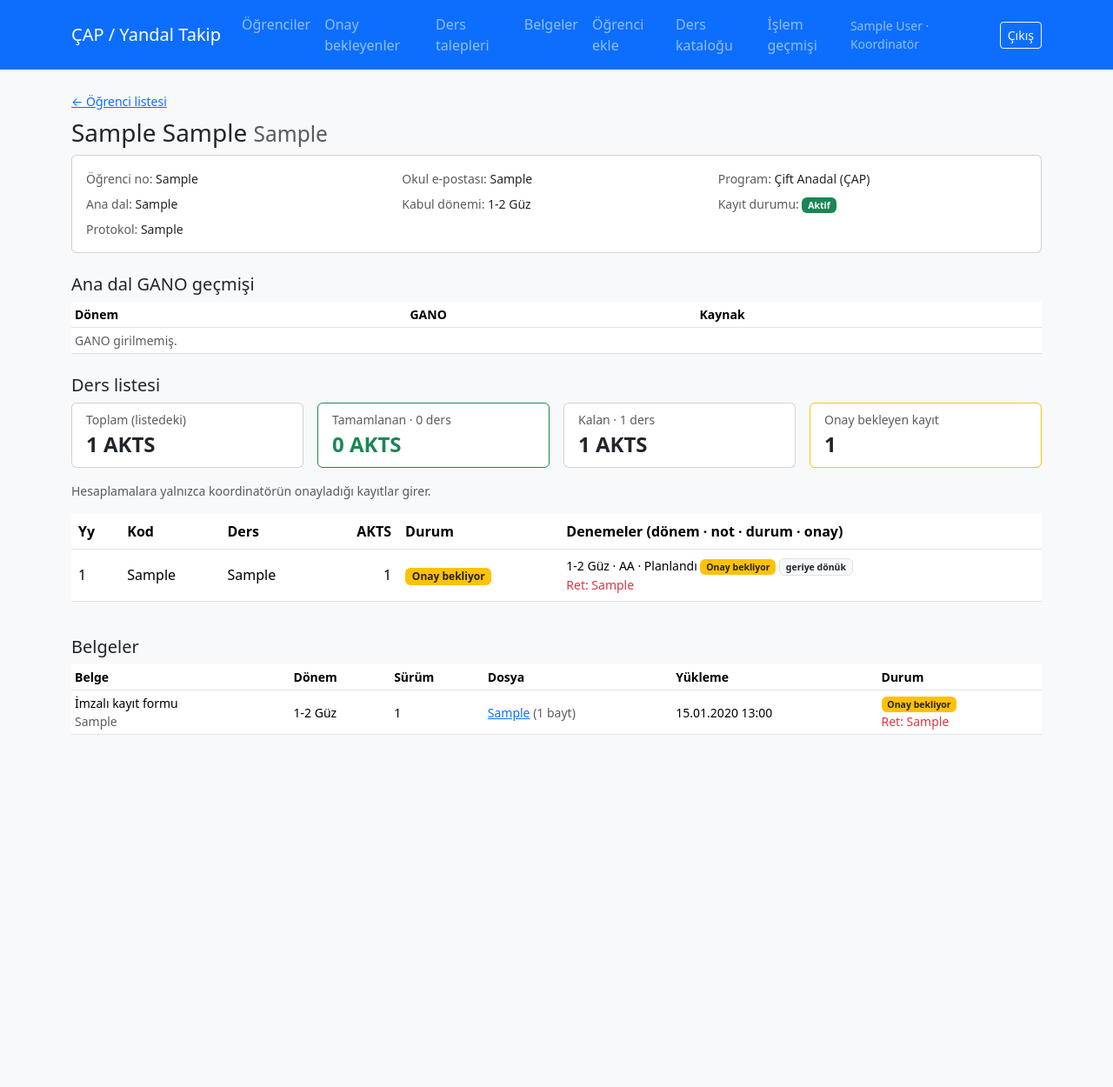
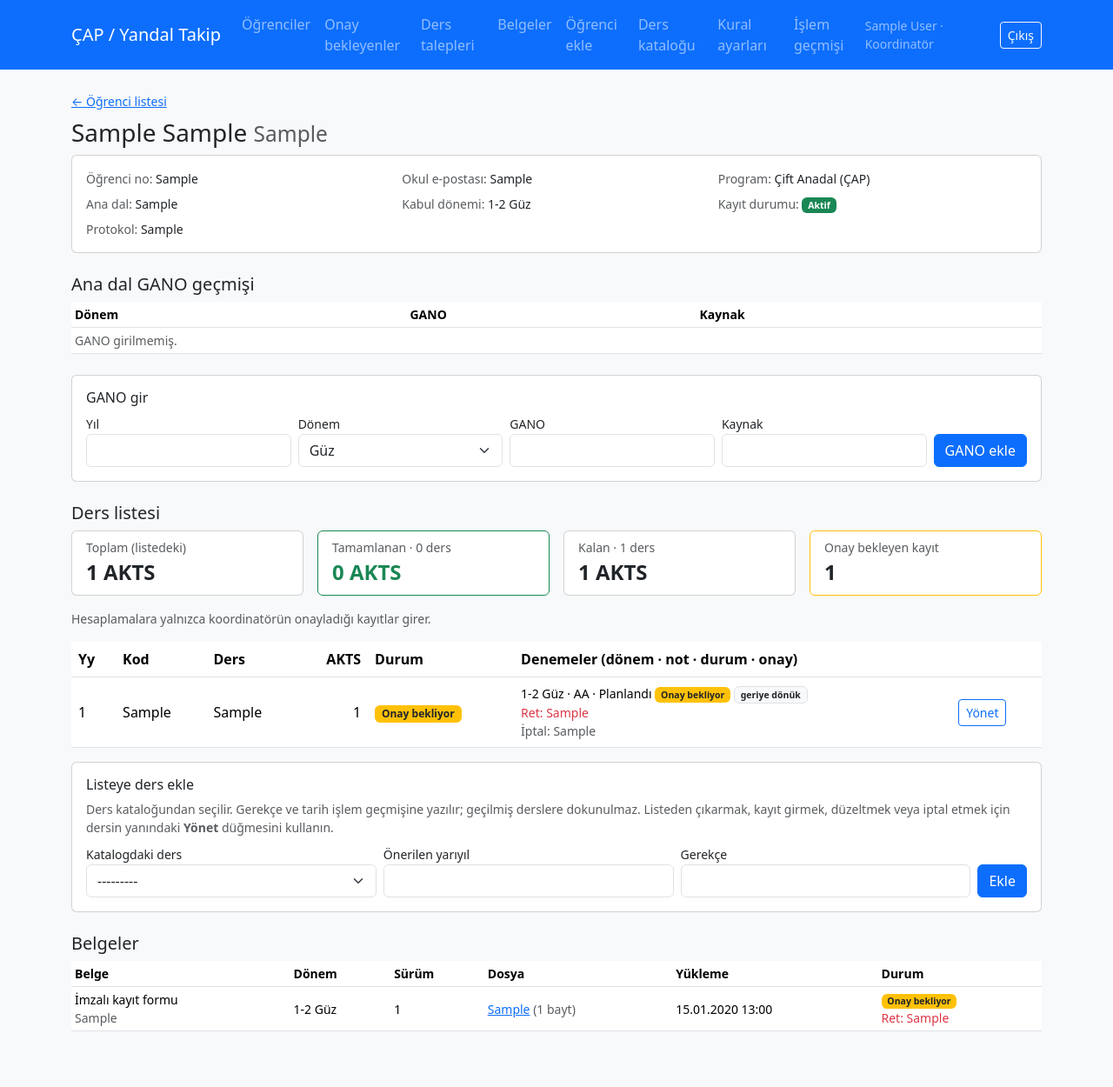
Before and after one commit to Berkaytemur19/cap-yandal-takip, a Django app: page /ogrenciler/1/ in a window 1280 px wide. Shown: the whole page at 87% size. Before the commit the page ends 845 px from the top, so only its background shows below. Run offline with Django 5.2, Linux system fonts and the light colour scheme; a user stored in the database is signed in; tables that the repository leaves empty hold one stand-in row (values such as "Sample post").

Commit message:
Koordinatör ekranları: GANO, ders listesi, kayıt düzeltme/iptal, kural ayarları
- Öğrenci kartında GANO girişi (kaynağıyla) ve listeye gerekçeli ders ekleme
- Ders yönetimi sayfası: kayıt girme (geriye dönük dahil), gerekçeli düzeltme ve iptal, listeden çıkarma
- Kural ayarları sayfası: yeni değer yeni sürüm olarak eklenir; bölüm başkanı salt okunur görür
- test_koordinator_islemleri.py (19 test)

Co-Authored-By: Claude Opus 5.5 <noreply@anthropic.com>

```diff
--- a/takip/forms.py
+++ b/takip/forms.py
@@ -2,8 +2,8 @@ from django import forms
 from django.core.validators import RegexValidator
 
 from .models import (
-    DONEMLI_BELGE_TURLERI, AkademikDonem, BelgeTuru, DenemeDurumu, Ders, DersDenemesi, DersTuru, DonemTuru, OgrenciDers, OnayDurumu,
-    ProgramTuru, Protokol,
+    DONEMLI_BELGE_TURLERI, AkademikDonem, BelgeTuru, DenemeDurumu, Ders, DersDenemesi, DersTuru, DonemTuru, HarfNotu,
+    OgrenciDers, OnayDurumu, ProgramTuru, Protokol,
 )
 
 
@@ -142,3 +142,52 @@ class BelgeYukleForm(BootstrapMixin, forms.Form):
         if veri.get('tur') in DONEMLI_BELGE_TURLERI and not veri.get('donem'):
             self.add_error('donem', 'Bu belge türü için dönem seçilmesi zorunludur.')
         return veri
+
+
+# ---------------------------------------------------------------------------
+# Koordinatörün öğrenci kartındaki işlemleri
+# ---------------------------------------------------------------------------
+
+class DonemAlanlariMixin(forms.Form):
+    """Akademik dönemi yıl + dönem türü olarak alır; view donem_bul_veya_ekle ile kaydı bulur."""
+
+    yil = forms.IntegerField(label='Yıl', min_value=2000, max_value=2100, help_text='2025-2026 için 2025')
+    donem_turu = forms.ChoiceField(label='Dönem', choices=DonemTuru.choices)
+
+
+class GanoForm(BootstrapMixin, DonemAlanlariMixin):
+    gano = forms.DecimalField(label='GANO', min_value=0, max_value=4, max_digits=3, decimal_places=2)
+    kaynak = forms.CharField(
+        label='Kaynak', max_length=300, help_text='Örn: OBİS transkripti, 12.02.2026',
+    )
+
+
+class ListeyeDersEkleForm(BootstrapMixin, forms.Form):
+    ders = forms.ModelChoiceField(label='Katalogdaki ders', queryset=Ders.objects.filter(aktif=True))
+    yariyil = forms.IntegerField(label='Önerilen yarıyıl', min_value=1, max_value=8, required=False)
+    gerekce = forms.CharField(label='Gerekçe', max_length=500)
+
+
+class DenemeForm(BootstrapMixin, DonemAlanlariMixin):
+    """Koordinatörün girdiği ders kaydı (doğrudan onaylı). Düzeltmede gerekçe de istenir."""
+
+    durum = forms.ChoiceField(label='Durum', choices=DenemeDurumu.choices)
+    harf_notu = forms.ChoiceField(
+        label='Harf notu', choices=[('', '—')] + HarfNotu.choices, required=False,
+        help_text='Yalnızca Geçti / Kaldı için.',
+    )
+    geriye_donuk = forms.BooleanField(
+        label='Geriye dönük giriş (sistem açılmadan önce alınmış ders)', required=False,
+    )
+
+
+class DenemeDuzeltForm(DenemeForm):
+    gerekce = forms.CharField(label='Düzeltme gerekçesi', max_length=500)
+
+    def __init__(self, *args, **kwargs):
+        super().__init__(*args, **kwargs)
+        del self.fields['geriye_donuk']
+
+
+class KuralAyariForm(BootstrapMixin, forms.Form):
+    deger = forms.DecimalField(label='Yeni değer', max_digits=8, decimal_places=2)
--- a/takip/templates/takip/_ders_listesi.html
+++ b/takip/templates/takip/_ders_listesi.html
@@ -17,7 +17,7 @@
 
 <div class="table-responsive">
 <table class="table bg-white align-middle">
-  <thead><tr><th>Yy</th><th>Kod</th><th>Ders</th><th class="text-end">AKTS</th><th>Durum</th><th>Denemeler (dönem · not · durum · onay)</th></tr></thead>
+  <thead><tr><th>Yy</th><th>Kod</th><th>Ders</th><th class="text-end">AKTS</th><th>Durum</th><th>Denemeler (dönem · not · durum · onay)</th>{% if user.koordinator_mu %}<th></th>{% endif %}</tr></thead>
   <tbody>
   {% for k in kalemler %}
     {% with d=k.ozet_durum %}
@@ -34,13 +34,15 @@
             <span class="badge bg-{{ den.onay_durumu|rozet }}">{{ den.get_onay_durumu_display }}</span>
             {% if den.geriye_donuk %}<span class="badge bg-light text-dark border">geriye dönük</span>{% endif %}
             {% if den.red_gerekcesi %}<div class="text-danger">Ret: {{ den.red_gerekcesi }}</div>{% endif %}
+            {% if den.iptal_gerekcesi %}<div class="text-muted">İptal: {{ den.iptal_gerekcesi }}</div>{% endif %}
           </div>
         {% empty %}<span class="text-muted">—</span>{% endfor %}
       </td>
+      {% if user.koordinator_mu %}<td><a class="btn btn-sm btn-outline-primary" href="{% url 'kalem_detay' k.pk %}">Yönet</a></td>{% endif %}
     </tr>
     {% endwith %}
   {% empty %}
-    <tr><td colspan="6" class="text-muted">Ders listesi boş.</td></tr>
+    <tr><td colspan="7" class="text-muted">Ders listesi boş.</td></tr>
   {% endfor %}
   </tbody>
 </table>
--- /dev/null
+++ b/takip/templates/takip/_satir_formu.html
@@ -0,0 +1,20 @@
+{# Etiketli, yan yana alanlardan oluşan kısa form. Kullanım: include with form=... action=... dugme=... #}
+<form method="post" action="{{ action }}" class="row g-2 align-items-end" novalidate>
+  {% csrf_token %}
+  {% for hata in form.non_field_errors %}<div class="col-12 text-danger small">{{ hata }}</div>{% endfor %}
+  {% for alan in form %}
+    {% if alan.field.widget.input_type == 'checkbox' %}
+      <div class="col-auto"><div class="form-check">
+        <input type="checkbox" name="{{ alan.html_name }}" id="{{ alan.id_for_label }}" class="form-check-input" {% if alan.value %}checked{% endif %}>
+        <label class="form-check-label small" for="{{ alan.id_for_label }}">{{ alan.label }}</label>
+      </div></div>
+    {% else %}
+      <div class="col-sm-6 col-md">
+        <label class="form-label small mb-0" for="{{ alan.id_for_label }}">{{ alan.label }}</label>
+        {{ alan }}
+        {% for hata in alan.errors %}<div class="text-danger small">{{ hata }}</div>{% endfor %}
+      </div>
+    {% endif %}
+  {% endfor %}
+  <div class="col-auto"><button class="btn btn-primary">{{ dugme }}</button></div>
+</form>
--- a/takip/templates/takip/ogrenci_detay.html
+++ b/takip/templates/takip/ogrenci_detay.html
@@ -18,9 +18,25 @@
   {% endfor %}
   </tbody>
 </table>
+{% if gano_form %}
+<div class="card mb-4"><div class="card-body">
+  <h3 class="h6">GANO gir</h3>
+  {% url 'gano_gir' ogrenci.pk as gano_url %}
+  {% include 'takip/_satir_formu.html' with form=gano_form action=gano_url dugme='GANO ekle' %}
+</div></div>
+{% endif %}
 
 <h2 class="h5">Ders listesi</h2>
 {% include 'takip/_ders_listesi.html' %}
+{% if liste_form %}
+<div class="card mb-4"><div class="card-body">
+  <h3 class="h6">Listeye ders ekle</h3>
+  <p class="small text-muted mb-2">Ders kataloğundan seçilir. Gerekçe ve tarih işlem geçmişine yazılır; geçilmiş derslere dokunulmaz.
+    Listeden çıkarmak, kayıt girmek, düzeltmek veya iptal etmek için dersin yanındaki <strong>Yönet</strong> düğmesini kullanın.</p>
+  {% url 'listeye_ders_ekle' ogrenci.pk as liste_url %}
+  {% include 'takip/_satir_formu.html' with form=liste_form action=liste_url dugme='Ekle' %}
+</div></div>
+{% endif %}
 
 <h2 class="h5 mt-4">Belgeler</h2>
 {% include 'takip/_belge_tablosu.html' %}
--- a/takip/urls.py
+++ b/takip/urls.py
@@ -10,6 +10,14 @@ urlpatterns = [
     path('ogrenciler/', views.ogrenci_listesi, name='ogrenci_listesi'),
     path('ogrenciler/yeni/', views.ogrenci_ekle, name='ogrenci_ekle'),
     path('ogrenciler/<int:pk>/', views.ogrenci_detay, name='ogrenci_detay'),
+    path('ogrenciler/<int:pk>/gano/', views.gano_gir, name='gano_gir'),
+    path('ogrenciler/<int:pk>/liste-ekle/', views.listeye_ders_ekle, name='listeye_ders_ekle'),
+    path('liste/<int:pk>/', views.kalem_detay, name='kalem_detay'),
+    path('liste/<int:pk>/cikar/', views.listeden_cikar, name='listeden_cikar'),
+    path('denemeler/<int:pk>/duzelt/', views.deneme_duzelt, name='deneme_duzelt'),
+    path('denemeler/<int:pk>/iptal/', views.deneme_iptal, name='deneme_iptal'),
+    path('kurallar/', views.kural_ayarlari, name='kural_ayarlari'),
+    path('kurallar/<str:anahtar>/', views.kural_guncelle, name='kural_guncelle'),
     path('dersler/', views.ders_katalogu, name='ders_katalogu'),
     path('dersler/<int:pk>/duzenle/', views.ders_duzenle, name='ders_duzenle'),
     path('dersler/<int:pk>/aktiflik/', views.ders_aktiflik, name='ders_aktiflik'),
--- a/takip/views.py
+++ b/takip/views.py
@@ -6,6 +6,7 @@ Veriyi değiştiren view'lar işi services modülüne bırakır; burada doğruda
 from django.contrib import messages
 from django.contrib.auth.decorators import login_required
 from django.core.paginator import Paginator
+from django.db import transaction
 from django.db.models import Count, Q
 from django.core.exceptions import PermissionDenied
 from django.http import FileResponse, Http404
@@ -16,10 +17,13 @@ from hesaplar.models import Rol
 from hesaplar.yetki import rol_gerekli
 
 from . import services
-from .forms import BelgeYukleForm, DersForm, DersSecForm, OgrenciEkleForm, TalepForm
+from .forms import (
+    BelgeYukleForm, DenemeDuzeltForm, DenemeForm, DersForm, DersSecForm, GanoForm, KuralAyariForm,
+    ListeyeDersEkleForm, OgrenciEkleForm, TalepForm,
+)
 from .models import (
-    Belge, BelgeDurumu, Ders, DersDenemesi, DersTalebi, IslemKaydi, Ogrenci, OnayDurumu, ProgramTuru,
-    TalepDurumu,
+    Belge, BelgeDurumu, Ders, DersDenemesi, DersTalebi, IslemKaydi, KuralAyari, Ogrenci, OgrenciDers,
+    OnayDurumu, ProgramTuru, TalepDurumu,
 )
 
 KOORD = Rol.KOORDINATOR
@@ -87,12 +91,174 @@ def _ders_listesi_baglami(ogrenci):
     }
 
 
+def _ogrenci_detay_sayfasi(request, ogrenci, **formlar):
+    """Öğrenci kartı. Koordinatöre işlem formları da gösterilir; hatalı form geri gönderilirse onu kullanır."""
+    baglam = _ders_listesi_baglami(ogrenci)
+    baglam['belgeler'] = ogrenci.belgeler.select_related('donem')
+    if request.user.rol == KOORD:
+        baglam['gano_form'] = formlar.get('gano_form') or GanoForm()
+        baglam['liste_form'] = formlar.get('liste_form') or ListeyeDersEkleForm()
+    return render(request, 'takip/ogrenci_detay.html', baglam, status=400 if formlar else 200)
+
+
 @rol_gerekli(KOORD, BASKAN)
 def ogrenci_detay(request, pk):
     ogrenci = get_object_or_404(Ogrenci.objects.select_related('kabul_donemi', 'protokol'), pk=pk)
-    baglam = _ders_listesi_baglami(ogrenci)
-    baglam['belgeler'] = ogrenci.belgeler.select_related('donem')
-    return render(request, 'takip/ogrenci_detay.html', baglam)
+    return _ogrenci_detay_sayfasi(request, ogrenci)
+
+
+def _form_hatalari(form):
+    """Satır içi formların hatalarını tek mesaja çevirir (sayfa yönlendirmeyle yeniden açılır)."""
+    return ' '.join(f'{form.fields[a].label if a in form.fields else ""}: {h}'.lstrip(': ')
+                    for a, hatalar in form.errors.items() for h in hatalar)
+
+
+# ---------------------------------------------------------------------------
+# Koordinatörün öğrenci kartındaki işlemleri
+# ---------------------------------------------------------------------------
+
+@require_POST
+@rol_gerekli(KOORD)
+def gano_gir(request, pk):
+    ogrenci = get_object_or_404(Ogrenci, pk=pk)
+    form = GanoForm(request.POST)
+    if form.is_valid():
+        v = form.cleaned_data
+        try:
+            with transaction.atomic():
+                donem = services.donem_bul_veya_ekle(request.user, v['yil'], v['donem_turu'])
+                services.ana_dal_gano_gir(request.user, ogrenci, donem, v['gano'], v['kaynak'])
+        except services.IslemHatasi as hata:
+            form.add_error(None, str(hata))
+        else:
+            messages.success(request, f'{donem} GANO kaydı eklendi.')
+            return redirect('ogrenci_detay', pk=ogrenci.pk)
+    return _ogrenci_detay_sayfasi(request, ogrenci, gano_form=form)
+
+
+@require_POST
+@rol_gerekli(KOORD)
+def listeye_ders_ekle(request, pk):
+    ogrenci = get_object_or_404(Ogrenci, pk=pk)
+    form = ListeyeDersEkleForm(request.POST)
+    if form.is_valid():
+        v = form.cleaned_data
+        try:
+            services.listeye_ders_ekle(request.user, ogrenci, v['ders'], v['gerekce'].strip(), v['yariyil'])
+        except services.IslemHatasi as hata:
+            form.add_error(None, str(hata))
+        else:
+            messages.success(request, f'{v["ders"]} ders listesine eklendi.')
+            return redirect('ogrenci_detay', pk=ogrenci.pk)
+    return _ogrenci_detay_sayfasi(request, ogrenci, liste_form=form)
+
+
+@rol_gerekli(KOORD)
+def kalem_detay(request, pk):
+    """Öğrencinin listesindeki bir ders: denemeleri, yeni deneme girişi, düzeltme ve iptal."""
+    kalem = get_object_or_404(OgrenciDers.objects.select_related('ogrenci', 'ders'), pk=pk)
+    form = DenemeForm(request.POST or None)
+    if request.method == 'POST' and form.is_valid():
+        v = form.cleaned_data
+        try:
+            with transaction.atomic():
+                donem = services.donem_bul_veya_ekle(request.user, v['yil'], v['donem_turu'])
+                services.deneme_ekle(request.user, kalem, donem, v['durum'], v['harf_notu'], v['geriye_donuk'])
+        except services.IslemHatasi as hata:
+            form.add_error(None, str(hata))
+        else:
+            messages.success(request, f'{donem} kaydı eklendi.')
+            return redirect('kalem_detay', pk=kalem.pk)
+
+    denemeler = kalem.denemeler.select_related('donem', 'giren', 'onaylayan')
+    satirlar = [(d, DenemeDuzeltForm(prefix=f'd{d.pk}', initial={
+        'yil': d.donem.baslangic_yili, 'donem_turu': d.donem.donem, 'durum': d.durum, 'harf_notu': d.harf_notu,
+    })) for d in denemeler]
+    return render(request, 'takip/kalem_detay.html', {
+        'kalem': kalem, 'ogrenci': kalem.ogrenci, 'form': form, 'satirlar': satirlar,
+    }, status=400 if form.errors else 200)
+
+
+@require_POST
+@rol_gerekli(KOORD)
+def deneme_duzelt(request, pk):
+    deneme = get_object_or_404(DersDenemesi, pk=pk)
+    form = DenemeDuzeltForm(request.POST, prefix=f'd{deneme.pk}')
+    if not form.is_valid():
+        messages.error(request, _form_hatalari(form))
+        return redirect('kalem_detay', pk=deneme.liste_kalemi_id)
+    v = form.cleaned_data
+    try:
+        with transaction.atomic():
+            donem = services.donem_bul_veya_ekle(request.user, v['yil'], v['donem_turu'])
+            services.deneme_duzelt(request.user, deneme, v['gerekce'].strip(),
+                                   donem=donem, durum=v['durum'], harf_notu=v['harf_notu'])
+    except services.IslemHatasi as hata:
+        messages.error(request, str(hata))
+    else:
+        messages.success(request, 'Kayıt düzeltildi; eski ve yeni değer işlem geçmişine yazıldı.')
+    return redirect('kalem_detay', pk=deneme.liste_kalemi_id)
+
+
+@require_POST
+@rol_gerekli(KOORD)
+def deneme_iptal(request, pk):
+    deneme = get_object_or_404(DersDenemesi, pk=pk)
+    try:
+        services.deneme_iptal(request.user, deneme, request.POST.get('gerekce', '').strip())
+    except services.IslemHatasi as hata:
+        messages.error(request, str(hata))
+    else:
+        messages.success(request, 'Kayıt iptal edildi (silinmedi, iptal durumuyla kalır).')
+    return redirect('kalem_detay', pk=deneme.liste_kalemi_id)
+
+
+@require_POST
+@rol_gerekli(KOORD)
+def listeden_cikar(request, pk):
+    kalem = get_object_or_404(OgrenciDers, pk=pk)
+    try:
+        services.listeden_ders_cikar(request.user, kalem, request.POST.get('gerekce', '').strip())
+    except services.IslemHatasi as hata:
+        messages.error(request, str(hata))
+        return redirect('kalem_detay', pk=kalem.pk)
+    messages.success(request, f'{kalem.ders} ders listesinden çıkarıldı.')
+    return redirect('ogrenci_detay', pk=kalem.ogrenci_id)
+
+
+# ---------------------------------------------------------------------------
+# Kural ayarları (koordinatör değiştirir, bölüm başkanı görür)
+# ---------------------------------------------------------------------------
+
+@rol_gerekli(KOORD, BASKAN)
+def kural_ayarlari(request):
+    """Her kuralın güncel değeri ve eski sürümleri. Eski sürümler hiç değişmez."""
+    gruplar = {}
+    for ayar in KuralAyari.objects.select_related('olusturan'):  # program, anahtar, -sürüm sıralı
+        gruplar.setdefault(ayar.anahtar, []).append(ayar)
+    kurallar = [{'guncel': s[0], 'eskiler': s[1:], 'form': KuralAyariForm(prefix=s[0].anahtar)}
+                for s in gruplar.values()]
+    return render(request, 'takip/kural_ayarlari.html', {'kurallar': kurallar})
+
+
+@require_POST
+@rol_gerekli(KOORD)
+def kural_guncelle(request, anahtar):
+    guncel = KuralAyari.guncel(anahtar)
+    if guncel is None:
+        raise Http404('Böyle bir kural yok.')
+    form = KuralAyariForm(request.POST, prefix=anahtar)
+    if not form.is_valid():
+        messages.error(request, _form_hatalari(form))
+        return redirect('kural_ayarlari')
+    ayar = services.kural_ayari_belirle(
+        request.user, anahtar, guncel.program_turu, form.cleaned_data['deger'], guncel.aciklama, guncel.madde,
+    )
+    if ayar.pk == guncel.pk:
+        messages.info(request, 'Değer aynı; yeni sürüm oluşturulmadı.')
+    else:
+        messages.success(request, f'{anahtar} = {ayar.deger} (sürüm {ayar.surum}). Eski sürüm korunuyor.')
+    return redirect('kural_ayarlari')
 
 
 @rol_gerekli(KOORD)
--- a/templates/base.html
+++ b/templates/base.html
@@ -24,9 +24,11 @@
           <li class="nav-item"><a class="nav-link" href="{% url 'belgeler' %}">Belgeler</a></li>
           <li class="nav-item"><a class="nav-link" href="{% url 'ogrenci_ekle' %}">Öğrenci ekle</a></li>
           <li class="nav-item"><a class="nav-link" href="{% url 'ders_katalogu' %}">Ders kataloğu</a></li>
+          <li class="nav-item"><a class="nav-link" href="{% url 'kural_ayarlari' %}">Kural ayarları</a></li>
           <li class="nav-item"><a class="nav-link" href="{% url 'islem_gecmisi' %}">İşlem geçmişi</a></li>
         {% elif user.bolum_baskani_mi %}
           <li class="nav-item"><a class="nav-link" href="{% url 'ogrenci_listesi' %}">Öğrenciler</a></li>
+          <li class="nav-item"><a class="nav-link" href="{% url 'kural_ayarlari' %}">Kural ayarları</a></li>
           <li class="nav-item"><a class="nav-link" href="{% url 'islem_gecmisi' %}">İşlem geçmişi</a></li>
         {% elif user.ogrenci_mi %}
           <li class="nav-item"><a class="nav-link" href="{% url 'benim' %}">Bilgilerim ve derslerim</a></li>
```
Also changed, not shown: CLAUDE.md (+2 -1 lines), takip/templates/takip/kalem_detay.html (added, +69 -0 lines), takip/templates/takip/kural_ayarlari.html (added, +46 -0 lines), takip/tests/test_koordinator_islemleri.py (added, +225 -0 lines), README.md.
